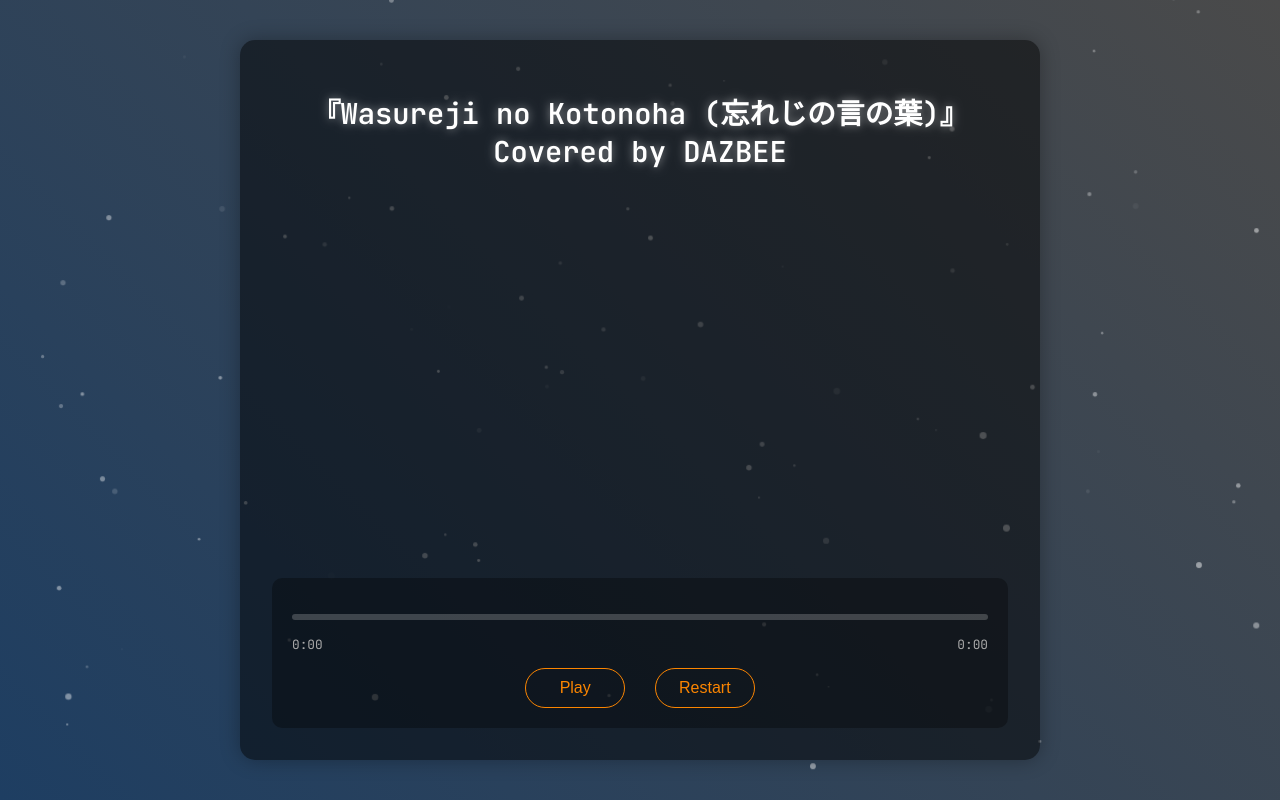
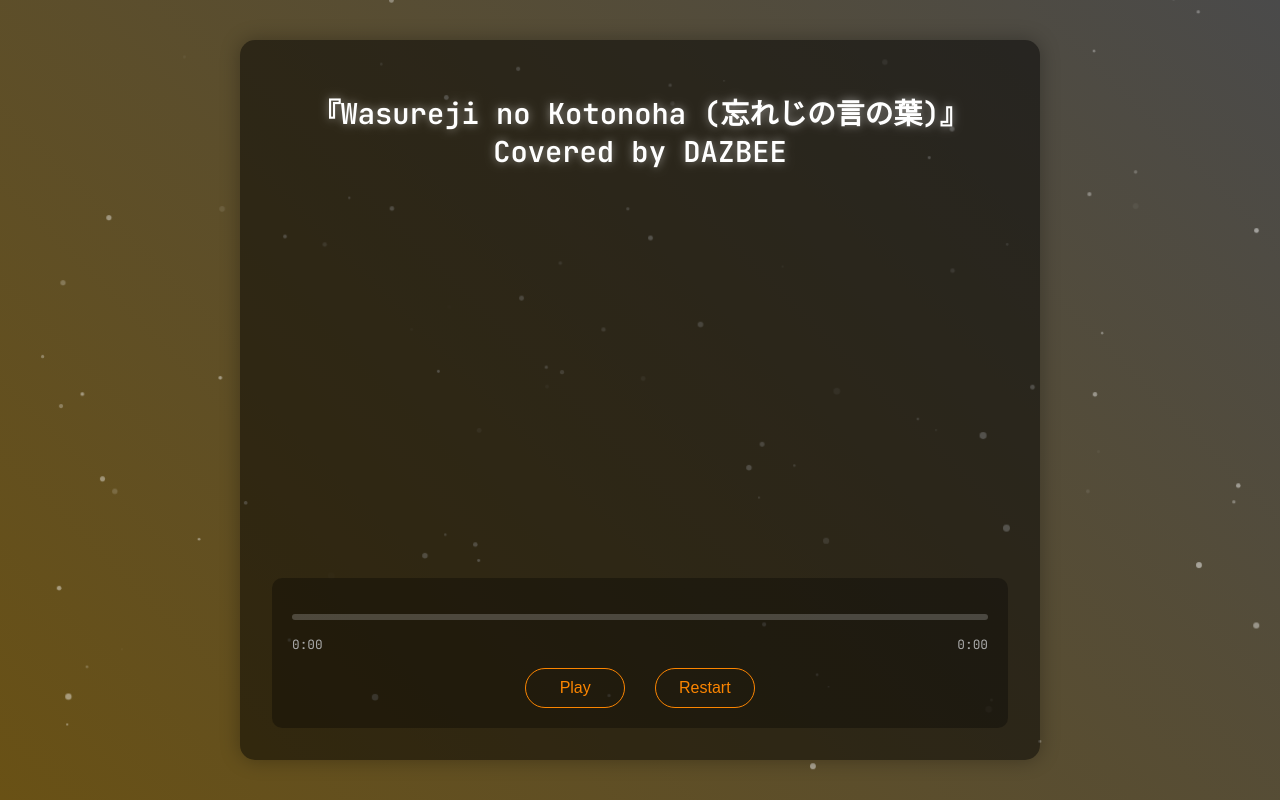
Before and after one commit to bluesky4047/website-music-play, a plain HTML site: page index.html in a window 1280 px wide. Drawn offline with Linux system fonts and the light colour scheme.

Commit message:
Update index.html

```diff
--- a/index.html
+++ b/index.html
@@ -12,7 +12,7 @@
             justify-content: center;
             align-items: center;
             min-height: 100vh;
-            background: linear-gradient(45deg, #1E3E62, #4a4a4a);
+            background: linear-gradient(45deg, #695115, #4a4a4a);
             font-family: 'JetBrains Mono', monospace;
             color: white;
             overflow: auto;
```
